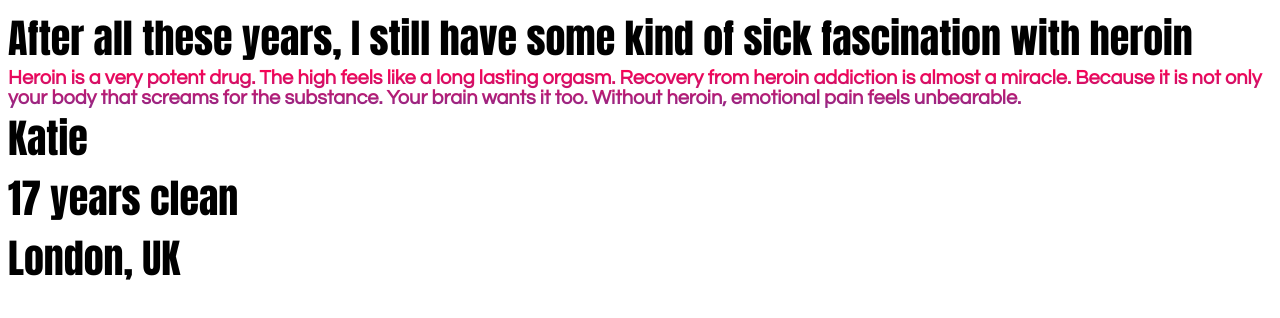
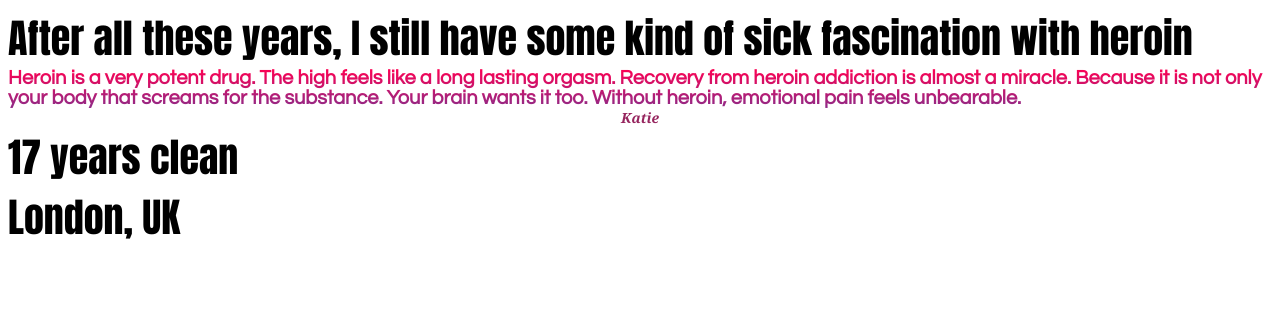
Before and after one commit to davidok/OkGuardian, a plain HTML site: page index.html in a window 1280 px wide. Drawn offline with nearby package versions, Linux system fonts and the light colour scheme.

Commit message:
Added source style.

```diff
--- a/styles.css
+++ b/styles.css
@@ -15,6 +15,14 @@
 	-webkit-text-fill-color: transparent;
 }
 
+.source {
+	text-align: center;
+	color: #96255e;
+	font-family: 'Georgia';
+	font-size: 14px;
+	font-style: italic;
+}
+
 /*In-class styling from the Guardian is below.
 
  font-size: 30px;
```
